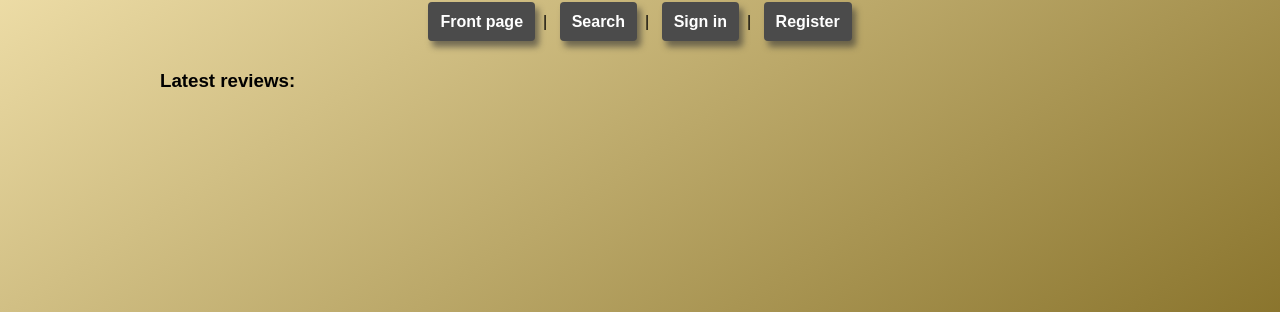
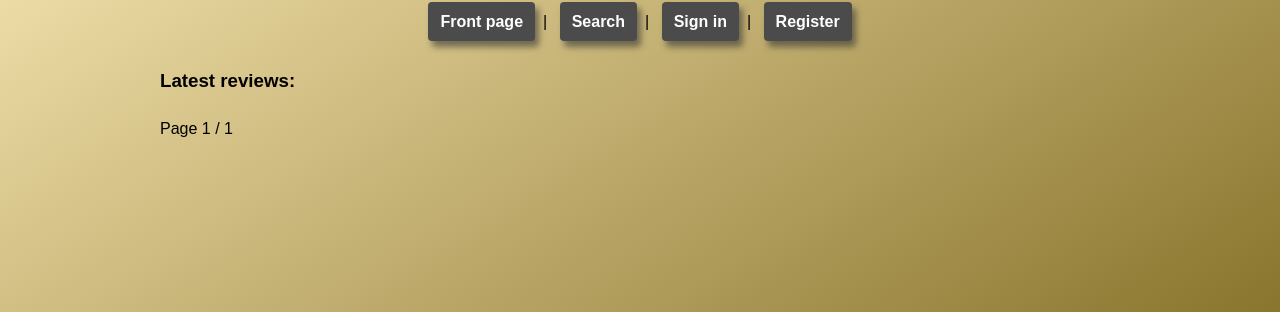
Before and after one commit to haikoj/kirja-arvostelut, a Flask app: page / in a window 1280 px wide. Shown: the part 152-464 px from the top of the page. Run offline with Flask 3, Linux system fonts and the light colour scheme; data that the repository does not hold is empty.

Commit message:
Add paging

```diff
--- a/app.py
+++ b/app.py
@@ -1,5 +1,6 @@
 import sqlite3
 import secrets
+import math
 
 from datetime import datetime, timedelta
 from flask import Flask
@@ -13,11 +14,20 @@ app = Flask(__name__)
 app.secret_key = config.secret_key
 
 @app.route("/")
-def index():
-    all_reviews = reviews.get_reviews()
-    if "username" in session and "csrf_token" not in session:
-        session["csrf_token"] = secrets.token_hex(16)
-    return render_template("index.html", reviews = all_reviews)
+@app.route("/<int:page>")
+def index(page=1):
+    page_size = 10
+    review_count = reviews.review_count()
+    page_count = math.ceil(review_count / page_size)
+    page_count = max(page_count, 1)
+    if page < 1:
+        return redirect("/1")
+    if page > page_count:
+        return redirect("/" + str(page_count))
+
+    all_reviews = reviews.get_reviews(page, page_size)
+    return render_template("index.html",
+        page=page, page_count=page_count, reviews=all_reviews)
 
 @app.route("/find_review")
 def find_review():
@@ -29,7 +39,8 @@ def find_review():
     else:
         results = []
 
-    return render_template("find_review.html", title=title, author=author, results=results)
+    return render_template("find_review.html",
+        title=title, author=author, results=results)
 
 @app.route("/review/<int:review_id>")
 def show_review(review_id):
--- a/reviews.py
+++ b/reviews.py
@@ -19,15 +19,23 @@ def add_comment(review_id, user_id, comment):
             VALUES (?, ?, ?)"""
     db.execute(sql, [review_id, user_id, comment])
 
-def get_reviews():
-    sql = """SELECT r.id, r.title, r.author, r.user_id, u.username, COUNT(c.id) comment_count
+def get_reviews(page, page_size):
+    sql = """SELECT r.id, r.title, r.author, r.user_id,
+            u.username, COUNT(c.id) comment_count
             FROM reviews r
             JOIN users u ON r.user_id = u.id
             LEFT JOIN comments c ON c.review_id = r.id
             GROUP BY r.id
-            ORDER BY r.id DESC"""
+            ORDER BY r.id DESC
+            LIMIT ? OFFSET ?"""
+    offset = page_size * (page - 1)
 
-    return db.query(sql)
+    return db.query(sql, [page_size, offset])
+
+def review_count():
+    sql = "SELECT COUNT(*) FROM reviews"
+
+    return db.query(sql)[0][0]
 
 def get_comments(review_id):
     sql = """SELECT c.comment, c.comment_time, c.id comment_id,
--- a/templates/index.html
+++ b/templates/index.html
@@ -23,4 +23,13 @@
         </li>
       {% endfor %}
     </ul>
+        <nav class="pagination">
+          {% if page > 1 %}
+            <a class="navigation" href="/{{ page - 1 }}">Previous</a>
+          {% endif %}
+          <span>Page {{ page }} / {{ page_count }}</span>
+          {% if page < page_count %}
+            <a class="navigation" href="/{{ page + 1 }}">Next</a>
+          {% endif %}
+        </nav>
 {% endblock %}
```
